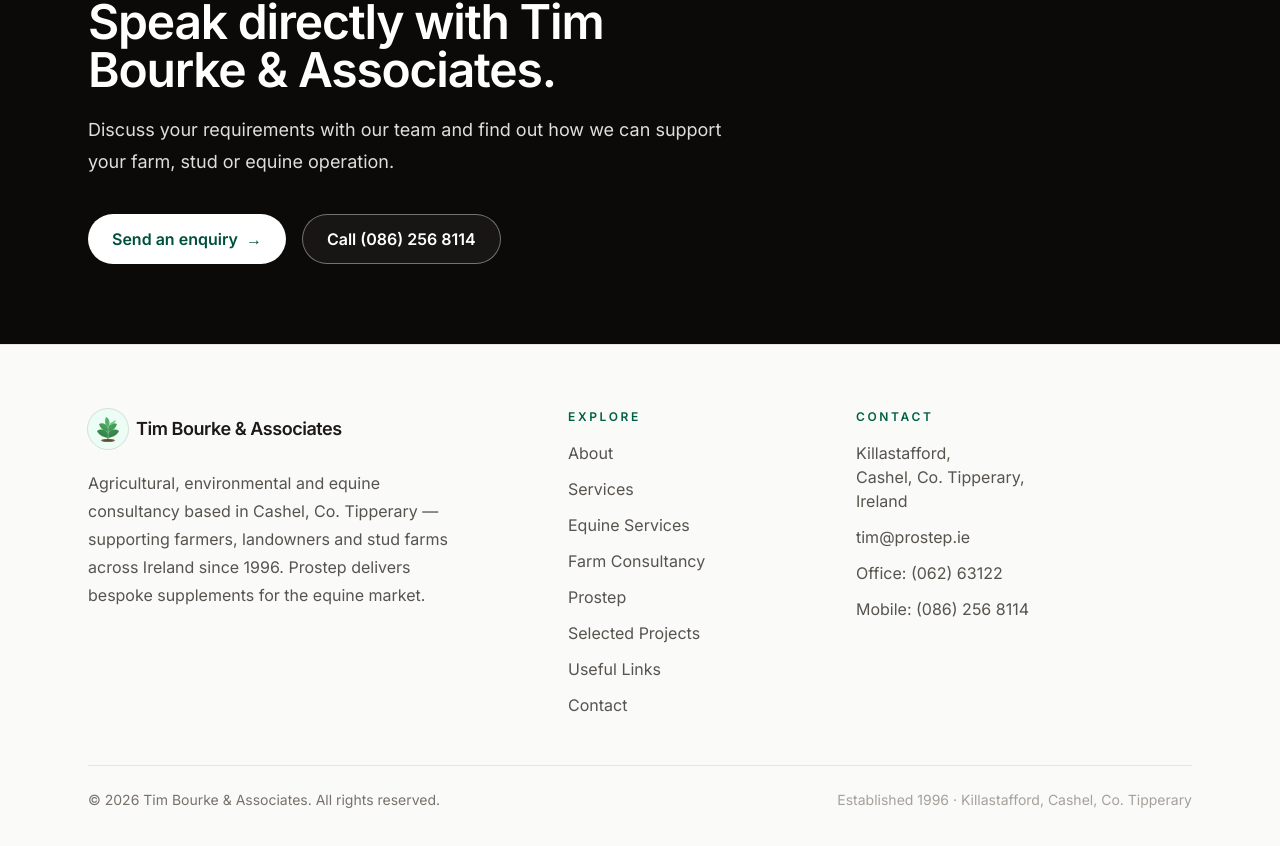
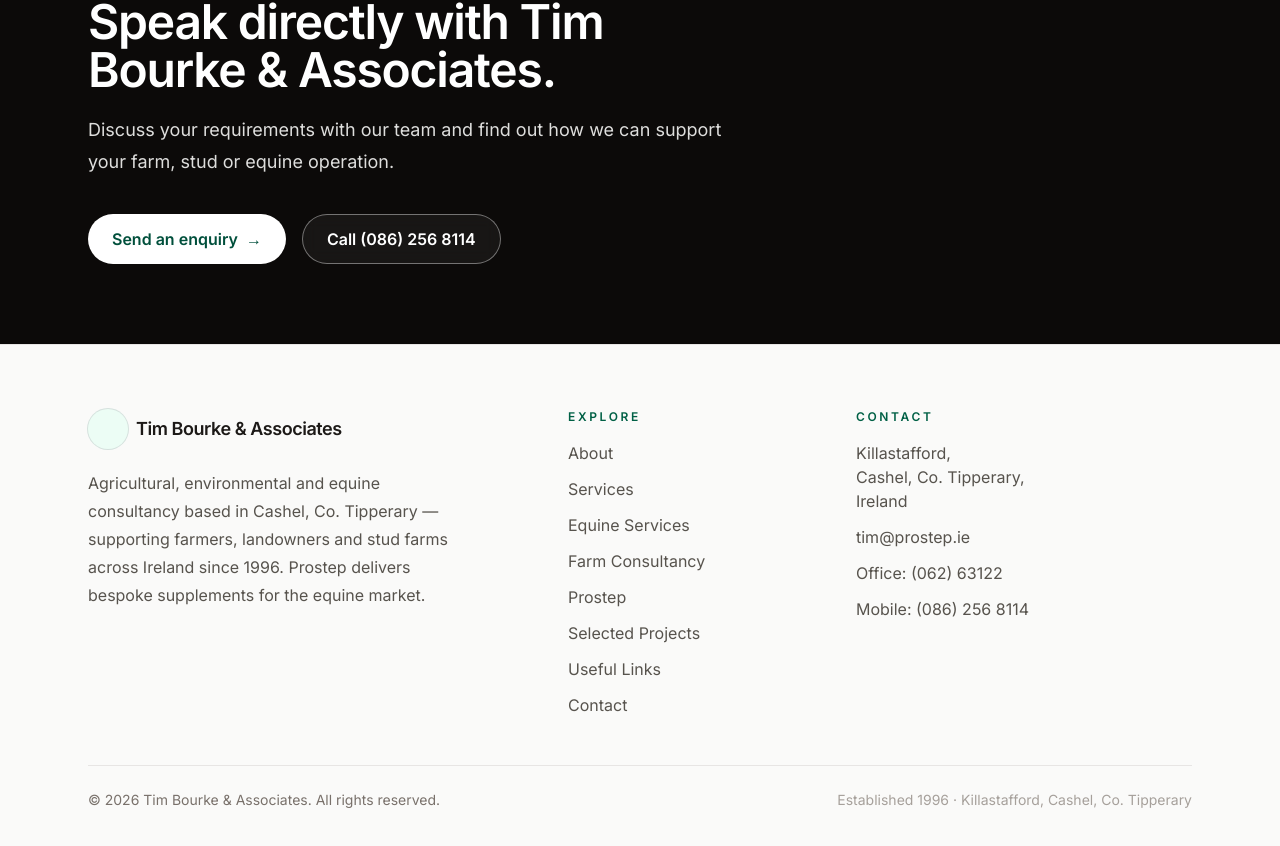
Before and after one commit to EvanM7/tim-bourke-associates-website, a Next.js app: page / in a window 1280 px wide. Shown: the part 5289-6135 px from the top of the page. Built offline with nearby package versions, Linux system fonts and the light colour scheme; a web font is replaced by a local one.

Commit message:
fix(branding): use exact browser favicon in site footer
Point the brand badge directly to /favicon.ico, served from app/favicon.ico, rather than the unrelated logo-mark.svg.

```diff
--- a/components/Footer.tsx
+++ b/components/Footer.tsx
@@ -1,5 +1,4 @@
 import Link from "next/link";
-import Image from "next/image";
 
 export default function Footer() {
   return (
@@ -9,7 +8,7 @@ export default function Footer() {
           <div className="md:col-span-5">
             <Link href="/" className="flex items-center gap-2 text-stone-900">
               <span aria-hidden="true" className="flex h-10 w-10 shrink-0 items-center justify-center rounded-full bg-emerald-50 p-1 ring-1 ring-emerald-900/15">
-                <Image src="/logo-mark.svg" alt="" width={32} height={32} className="h-8 w-8 object-contain" />
+                <span className="block h-8 w-8 bg-contain bg-center bg-no-repeat" style={{ backgroundImage: 'url("/favicon.ico")' }} />
               </span>
               <span className="font-serif text-lg font-semibold tracking-tight">
                 Tim Bourke &amp; Associates
```
